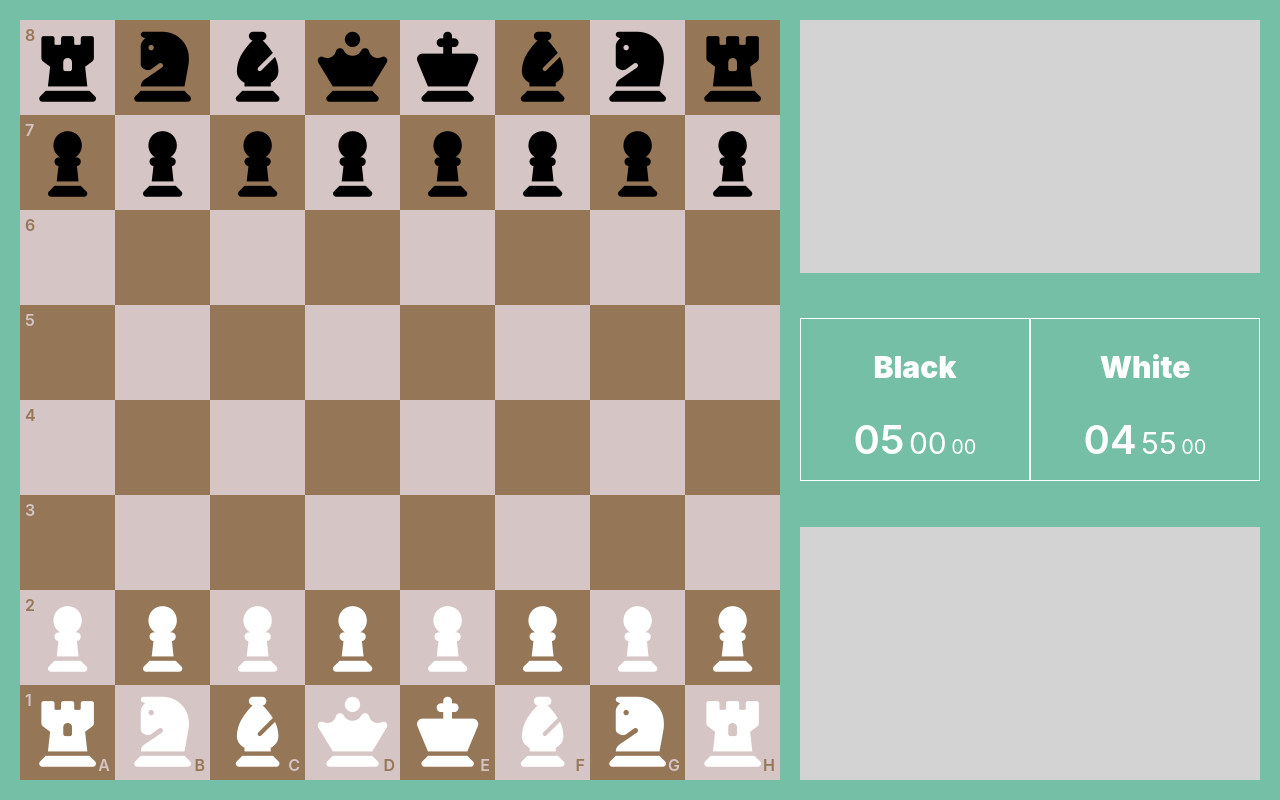
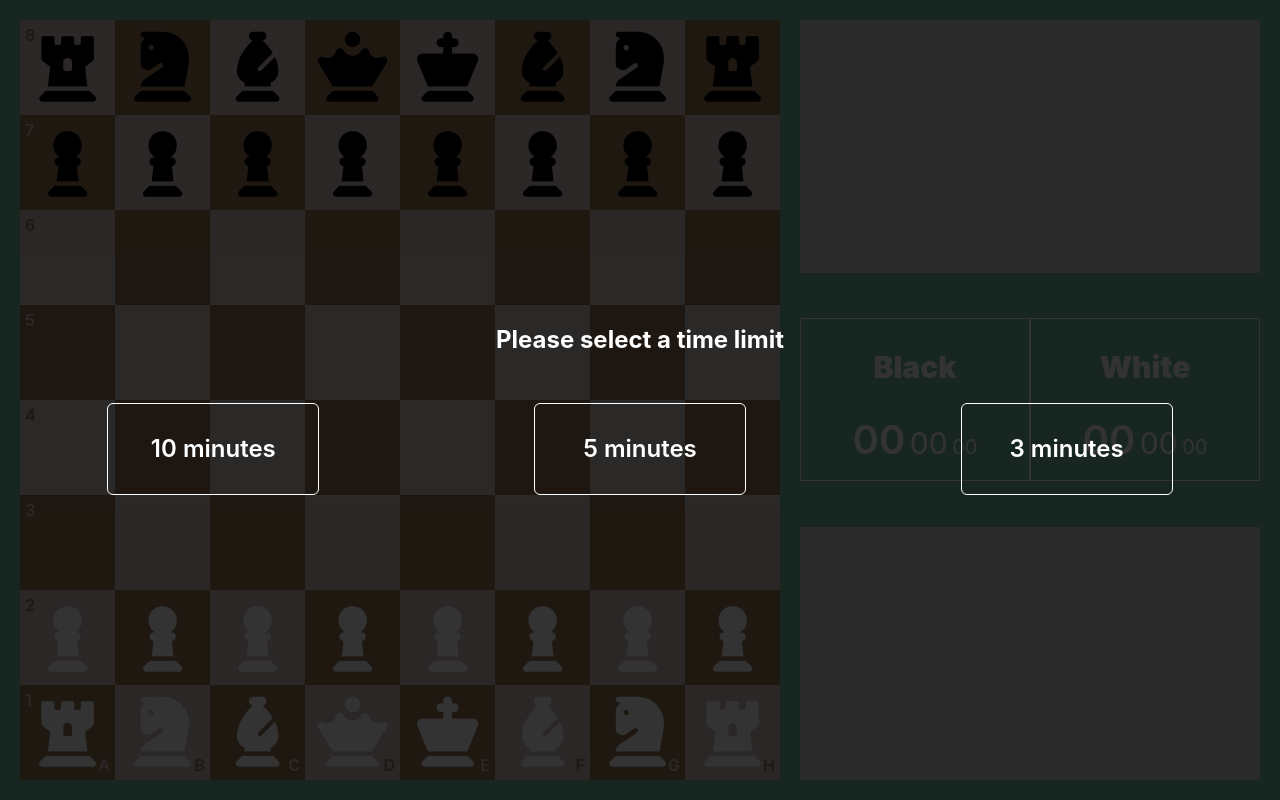
Before and after one commit to CrisTowi/chess, a Svelte app: page / in a window 1280 px wide. Built offline with nearby package versions, Linux system fonts and the light colour scheme.

Commit message:
Implement start game timer

```diff
--- a/src/App.svelte
+++ b/src/App.svelte
@@ -2,10 +2,14 @@
 import { onMount } from 'svelte';
 import Board from './containers/Board.svelte';
 import Aside from './containers/Aside.svelte';
+import Modal from './containers/Modal.svelte';
+
+import TimeSelect from './components/TimeSelect.svelte';
 
 import {
 	blackRemaining,
 	startTime,
+	started,
 	timerInterval,
 	turn,
 	whiteRemaining,
@@ -17,6 +21,7 @@ import {
 } from './helpers/helpers';
 
 turn.subscribe(() => {
+	if ($started) {
 		clearInterval($timerInterval);
 
 		timerInterval.update(() => {
@@ -42,6 +47,7 @@ turn.subscribe(() => {
 				}
 			}, 10)
 		});
+	}
 });
 
 winner.subscribe((winnerValue) => {
@@ -49,6 +55,13 @@ winner.subscribe((winnerValue) => {
 		clearInterval($timerInterval);
 	}
 });
+
+const handleStartGame = (time) => {
+	started.update(() => true);
+	turn.update(() => 'white');
+	whiteRemaining.update(() => time);
+	blackRemaining.update(() => time);
+};
 
 </script>
 
@@ -81,6 +94,11 @@ winner.subscribe((winnerValue) => {
 </style>
 
 <div class="App">
+	<Modal visible={!$started}>
+		{#if !$started}
+			<TimeSelect onClick={handleStartGame} />
+		{/if}
+	</Modal>
 	<div class="Board-container">
 		<Board />
 	</div>
--- /dev/null
+++ b/src/components/TimeSelect.svelte
@@ -0,0 +1,59 @@
+<script>
+export let onClick;
+</script>
+
+<style>
+.TimeSelect {
+  display: flex;
+  flex-direction: column;
+  justify-content: center;
+  align-items: center;
+  height: 100%;
+}
+
+.TimeSelect-instructions {
+  color: white;
+  margin-bottom: 30px;
+}
+
+.TimeSelect-Selector {
+  display: flex;
+  justify-content: space-around;
+  width: 100%;
+}
+
+.TimeSelect-Option {
+  height: 30px;
+  width: 150px;
+  color: white;
+  padding: 30px;
+  text-align: center;
+  border: 1px solid white;
+  border-radius: 6px;
+  font-size: 24px;
+  font-weight: 600;
+  cursor: pointer;
+  transition: transform 0.3s;
+}
+
+.TimeSelect-Option:hover {
+  transform: scale(1.05);
+}
+</style>
+
+<div class="TimeSelect">
+  <div class="TimeSelect-instructions">
+    <h2>Please select a time limit</h2>
+  </div>
+  <div class="TimeSelect-Selector">
+    <div on:click={() => onClick(10 * 60 * 1000)} class="TimeSelect-Option">
+      10 minutes
+    </div>
+    <div on:click={() => onClick(5 * 60 * 1000)} class="TimeSelect-Option">
+      5 minutes
+    </div>
+    <div on:click={() => onClick(3 * 60 * 1000)} class="TimeSelect-Option">
+      3 minutes
+    </div>
+  </div>
+</div>
--- /dev/null
+++ b/src/containers/Modal.svelte
@@ -0,0 +1,27 @@
+<script>
+export let visible = false;
+</script>
+
+<style>
+.Modal {
+  position: fixed;
+  left: 0px;
+  right: 0px;
+  background-color: rgba(0, 0, 0, 0.8);
+  height: 100vh;
+  transition: top 0.3s;
+  z-index: 1;
+}
+
+.Modal--visible {
+  top: 0px;
+}
+
+.Modal--hidden {
+  top: -100vh;
+}
+</style>
+
+<div class={`Modal Modal--${visible ? 'visible' : 'hidden'}`}>
+  <slot />
+</div>
--- a/src/store/store.js
+++ b/src/store/store.js
@@ -40,9 +40,10 @@ const emptyGrid = createGrid();
 
 export const grid = writable(fillGridWithPieces(emptyGrid, PIECES));
 export const pieces = writable(PIECES);
-export const turn = writable('white');
-export const whiteRemaining = writable(300000);
-export const blackRemaining = writable(300000);
+export const turn = writable(null);
+export const started = writable(false);
+export const whiteRemaining = writable(0);
+export const blackRemaining = writable(0);
 export const startTime = writable(new Date());
 export const timerInterval = writable(null);
 export const toPromotePiece = writable(null);
```
Lines whose indentation alone changed are shown as unchanged.
